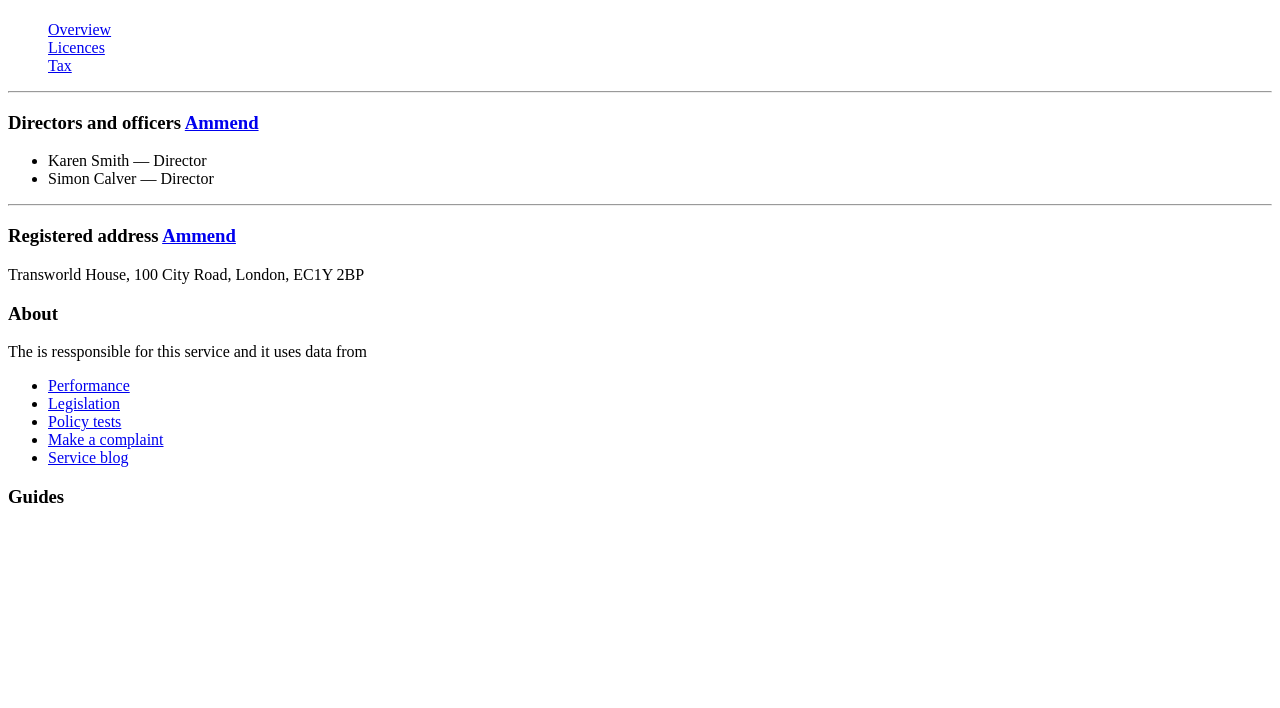
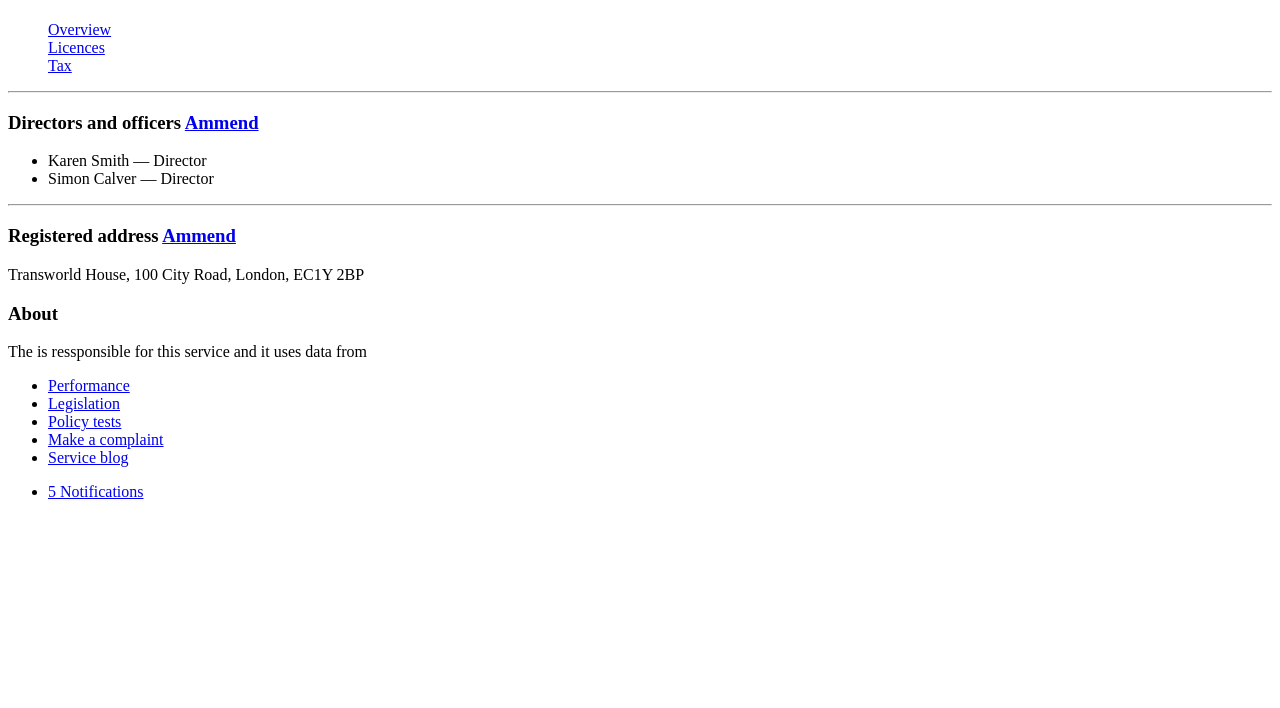
Before and after one commit to sausages-of-the-future/work-uk, a Flask app: template start_organisation/templates/manage.html in a window 1280 px wide. Shown: the part 29-737 px from the top of the page. Run offline with Flask 2, Linux system fonts and the light colour scheme; the template is opened without the code that fills it, so the values that code supplies are empty; parts of the project's set-up code (start-up, migrations or seed data) failed here and were passed over.

Commit message:
signed in view

```diff
--- a/start_organisation/templates/base_service.html
+++ b/start_organisation/templates/base_service.html
@@ -11,7 +11,8 @@
         </section>
         <section class="right-small">
           <a class="right-off-canvas-toggle menu-icon" href="#">
-            <i class="fa fa-book"></i>
+            <i class="fa fa-bars"></i>
+            <i class="fa fa-circle notification"></i>
           </a>
         </section>
       </nav>
@@ -56,11 +57,8 @@
 
         <a class="exit-off-canvas"></a>
         <aside class="right-off-canvas-menu">
-          <h3>Guides</h3>
           <ul class="off-canvas-list">
-          {% for guide in service.guides %}
-          <li><a href="#">{{guide.title}}</a></li>
-          {% endfor %}
+          <li><a href="#"><span class="round alert label">5</span> Notifications</a></li>
         </ul>
       </aside>
 
```
